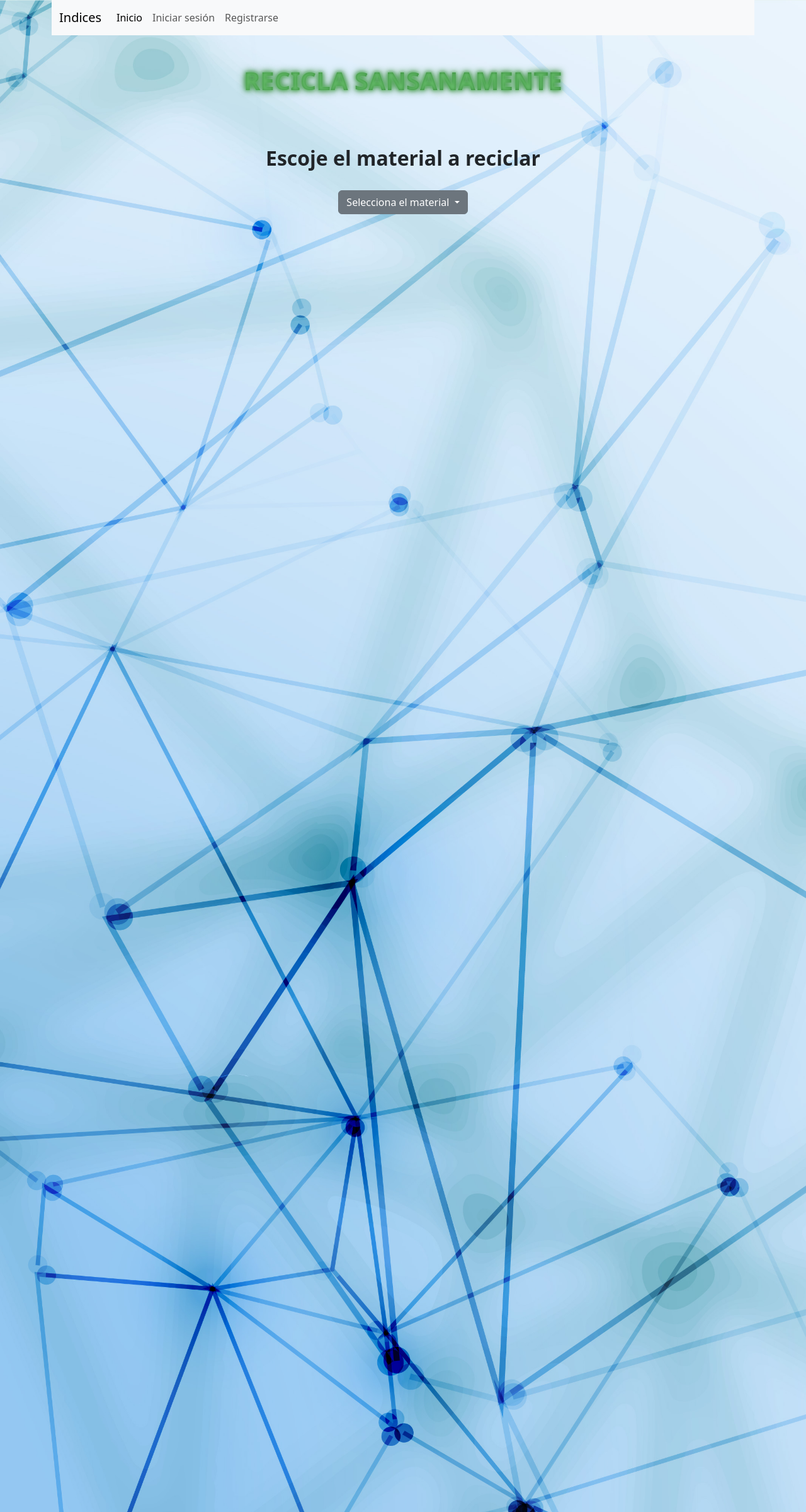
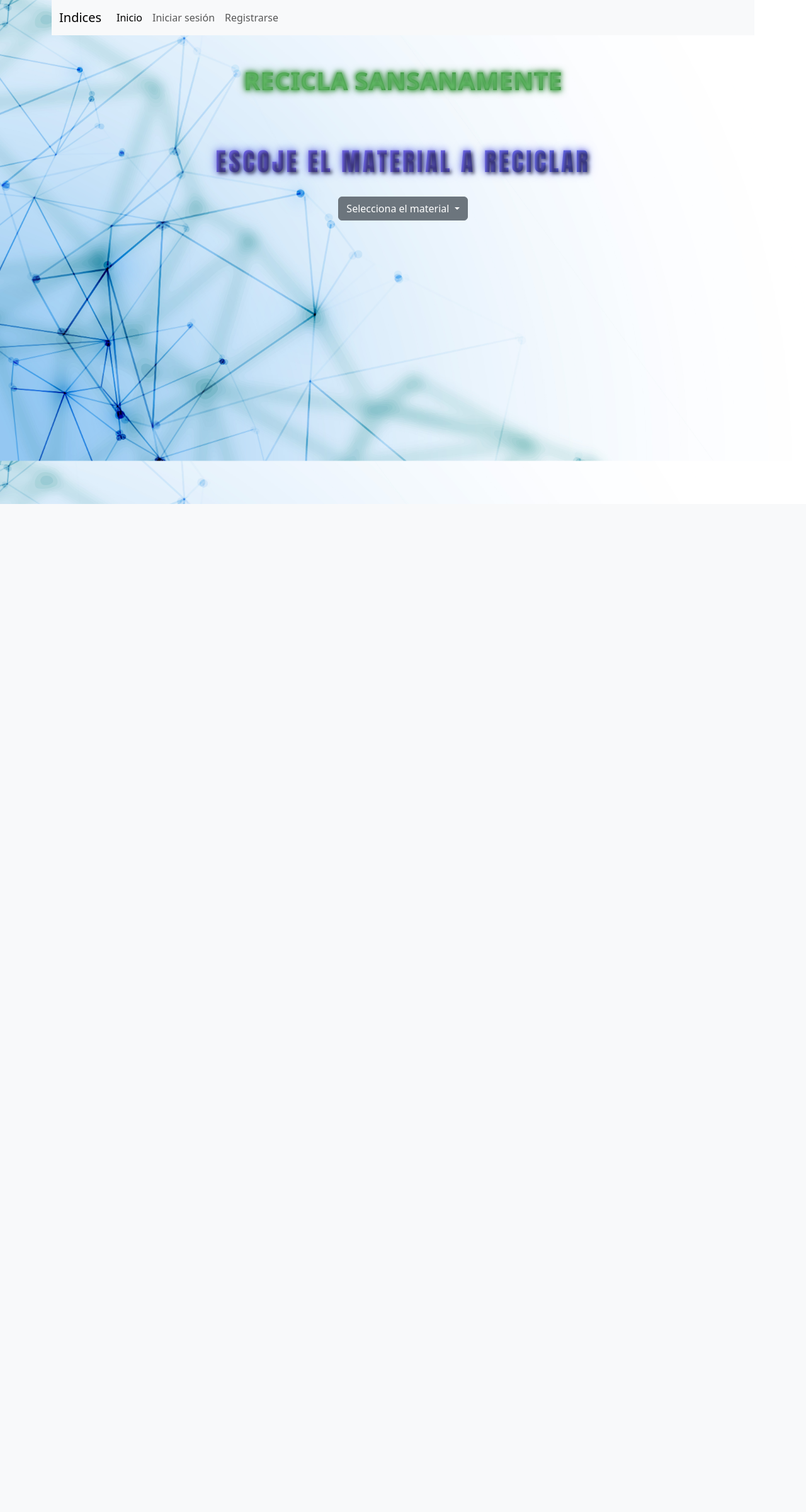
Before and after one commit to Faidust/Reciclaje, a Django app: page /reciclar/ in a window 1280 px wide. Shown: the whole page at 63% size. After the commit the page ends 800 px from the top, so only its background shows below. Run offline with Django 5.2, Linux system fonts and the light colour scheme.

Commit message:
papudiseños

```diff
--- /dev/null
+++ b/myweb/main/static/css/fondo.css
@@ -0,0 +1,6 @@
+body {
+    background-image: url('/static/images/17973908.jpg');
+
+    background-size: cover;
+    margin: 0;
+}
--- /dev/null
+++ b/myweb/main/static/css/subtitulos.css
@@ -0,0 +1,17 @@
+h2 {
+    font-family: 'Impact', Charcoal, sans-serif; /* Fuente audaz y llamativa */
+    font-size: 2.5em; /* Tamaño destacado */
+    color: #ffffff;
+    text-align: center;
+    text-transform: uppercase;
+    letter-spacing: 4px;
+    /* Fondo con degradado */
+    background: linear-gradient(90deg, #6a5acd, #7b68ee, #4169e1);
+    -webkit-background-clip: text;
+    color: transparent;
+
+    /* Sombra para realce */
+    text-shadow: 3px 3px 5px rgba(0, 0, 0, 0.5),
+                0px 0px 10px rgba(123, 104, 238, 0.8),
+                0px 0px 15px rgba(65, 105, 225, 0.6);
+}
--- a/myweb/main/static/css/styles.css
+++ b/myweb/main/static/css/titulos.css
@@ -8,9 +8,9 @@ h1 {
     text-align: center;
     animation: glow 3s ease-in-out infinite;
     position: relative;
-  }
+}
 
-  h1::before {
+h1::before {
     content: "";
     position: absolute;
     top: 0;
@@ -20,30 +20,13 @@ h1 {
     background: inherit;
     z-index: -1;
     filter: blur(5px);
-  }
+}
 
-  @keyframes glow {
+@keyframes glow {
     0%, 100% {
       text-shadow: 0 0 3px #66bb6a, 0 0 6px #388e3c, 0 0 9px #2e7d32; /* Resplandor más suave */
     }
     50% {
       text-shadow: 0 0 10px #66bb6a, 0 0 15px #388e3c, 0 0 20px #2e7d32; /* Resplandor más suave */
     }
-  }
-
-  body {
-    /* Ruta a la imagen de fondo */
-    background-image: url('/static/images/17973908.jpg');
-
-    /* Asegura que la imagen cubra todo el fondo de la pantalla */
-    background-size: cover; /* Hace que la imagen cubra todo el fondo */
-
-    /* Evita que la imagen se repita */
-    background-repeat: no-repeat;
-
-    /* Asegura que el fondo cubra toda la altura de la ventana */
-    height: 300vh; /* Altura de la pantalla completa */
-
-    /* Elimina los márgenes por defecto del body */
-    margin: 0;
-  }
+}
--- a/myweb/main/templates/index.html
+++ b/myweb/main/templates/index.html
@@ -5,7 +5,11 @@
     <meta charset="UTF-8">
     <meta name="viewport" content="width=device-width, initial-scale=1.0">
     <link href="https://cdn.jsdelivr.net/npm/bootstrap@5.3.3/dist/css/bootstrap.min.css" rel="stylesheet">
-    <link rel="stylesheet" type="text/css" href="{% static 'css/styles.css' %}">
+    <link rel="stylesheet" type="text/css" href="{% static 'css/titulos.css' %}">
+    <link rel="stylesheet" type="text/css" href="{% static 'css/subtitulos.css' %}">
+    <link rel="stylesheet" type="text/css" href="{% static 'css/parrafos.css' %}">
+    <link rel="stylesheet" type="text/css" href="{% static 'css/list.css' %}">
+    <link rel="stylesheet" type="text/css" href="{% static 'css/fondo.css' %}">
 
     <title>Recicla sansanamente</title>
 
```
Also changed, not shown: myweb/main/static/css/list.css (added, +39 -0 lines), myweb/main/static/css/parrafos.css (added, +14 -0 lines), myweb/mapas/templates/plastico.html (+7 -9 lines), myweb/db.sqlite3.
